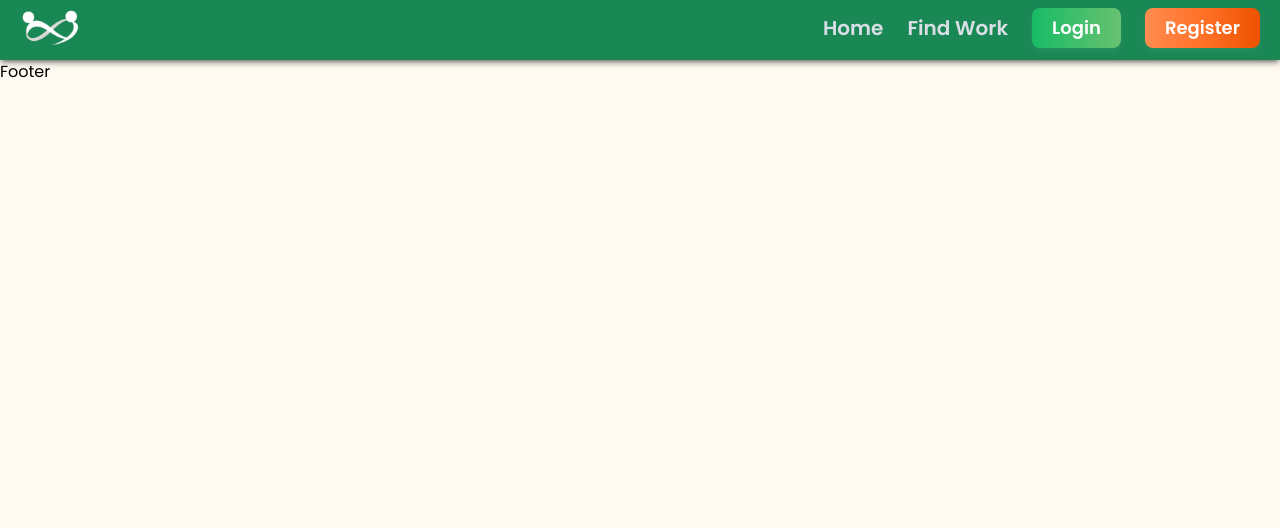
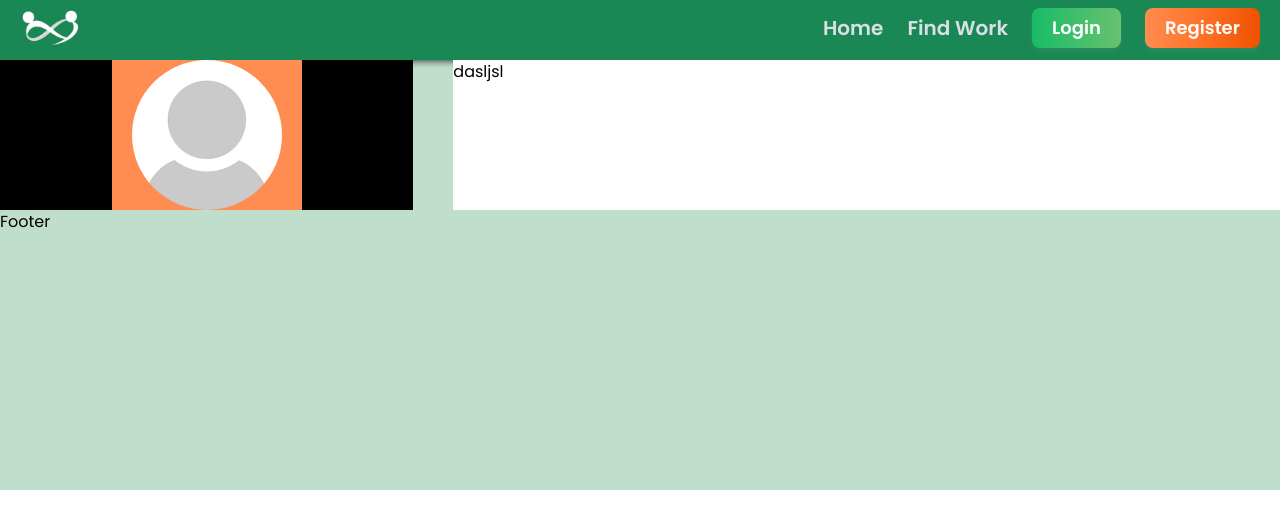
Before and after one commit to HeartLezz7/WorkLink-frontend, a React (Vite) app: page /userProfile/1 in a window 1280 px wide. Shown: the top 528 px of the page. Built offline with nearby package versions, Linux system fonts and the light colour scheme.

Commit message:
start profilePage

```diff
--- a/src/index.css
+++ b/src/index.css
@@ -32,7 +32,7 @@
   body {
     font-family: 'Poppins', sans-serif;
     font-size: 16px;
-    background-color: #fffbf2;
+    background-color: #FFFFFF;
     min-width: 650px;
   }
 
--- a/src/pages/findworkpage/FindWorkPage.jsx
+++ b/src/pages/findworkpage/FindWorkPage.jsx
@@ -4,9 +4,9 @@ import WorkCard from "./WorkCard";
 
 export default function FindWorkPage() {
   return (
-    <>
+    <div>
       <div className="absolute w-full h-[430px] bg-primaryLight z-[-5]"></div>
-      <div className="flex flex-col items-center max-w-[1440px] mx-auto">
+      <div className="flex flex-col items-center max-w-[1440px] mx-auto ">
         <div className="w-full flex flex-col items-center py-[80px]">
           <h4 className="text-textNavy">Welcome to Worklink</h4>
           <TypeTextAnimation />
@@ -20,6 +20,6 @@ export default function FindWorkPage() {
           <WorkCard />
         </div>
       </div>
-    </>
+    </div>
   );
 }
--- a/src/pages/findworkpage/WorkCard.jsx
+++ b/src/pages/findworkpage/WorkCard.jsx
@@ -9,21 +9,21 @@ export default function WorkCard() {
     config: { mass: 5, tension: 500, friction: 80 },
   });
   return (
-    <div className="relative">
+    <div className="relative text-textGrayDark">
       <a.div
         onClick={() => set((state) => !state)}
-        className={`rounded-xl overflow-hidden h-[400px] w-[350px] shadow-lg shadow-darktext/60 absolute cursor-pointer ${
+        className={`rounded-xl overflow-hidden h-[400px] w-[350px] shadow-lg shadow-black/40 absolute cursor-pointer ${
           flipped ? "z-[-5]" : "z-[5]"
         } `}
         style={{ opacity: opacity.to((o) => 1 - o), transform }}
       >
-        <div className="h-[60%]">
+        <div className="h-[60%]  overflow-hidden">
           <img
             src="/workDefault/petcareDefault.png"
-            className="w-full object-contain min-h-0"
+            className=" min-h-full w-full object-cover"
           />
         </div>
-        <div className=" flex flex-col justify-between h-[40%] p-3 bg-whitetext">
+        <div className=" flex flex-col justify-between h-[40%] p-3">
           <p className="text-2xl line-clamp-2">
             Need someone take care my dog 1 day
           </p>
@@ -34,14 +34,14 @@ export default function WorkCard() {
         </div>
       </a.div>
       <a.div
-        className={`rounded-xl overflow-hidden h-[400px] w-[350px] shadow-lg shadow-darktext/60 `}
+        className={`rounded-xl overflow-hidden h-[400px] w-[350px] shadow-lg shadow-black/40 `}
         style={{
           opacity,
           transform,
           rotateY: "-180deg",
         }}
       >
-        <div className="bg-[#ebeaea] flex flex-col justify-between h-full p-3">
+        <div className="bg-textWhite flex flex-col justify-between h-full p-3">
           <div className="flex flex-col justify-start flex-[8] overflow-y-scroll">
             <p className=" text-xl font-semibold pt-1 pb-2">
               Need someone take care my dog 1 day
@@ -74,12 +74,12 @@ export default function WorkCard() {
             </p>
           </div>
           <div className="flex flex-col items-center justify-center gap-2 flex-[2] pt-2">
-            <button className="bg-primary px-5 py-2 text-xl font-semibold rounded-full text-whitetext">
+            <button className="bg-secondary px-5 py-2 text-xl font-semibold rounded-full text-textWhite">
               Sing-Up
             </button>
             <p
               onClick={() => set((state) => !state)}
-              className="text-secondaryDark underline text-lg cursor-pointer"
+              className="text-textGrayDark underline text-lg cursor-pointer"
             >
               Close
             </p>
--- a/src/pages/userprofilepage/ProfilePage.jsx
+++ b/src/pages/userprofilepage/ProfilePage.jsx
@@ -1,3 +1,22 @@
 export default function UserProfilePage() {
-  return <div className="max-w-[1440px] mx-auto"></div>;
+  return (
+    <>
+      <div className="absolute w-full h-[430px] bg-primaryLight z-[-5]"></div>
+      <div className="max-w-[1440px] mx-auto">
+        <div className="flex gap-10">
+          <div className="bg-black flex-[5] flex justify-center">
+            <div className="px-5 bg-secondaryLight">
+              <div className="rounded-full overflow-hidden w-fit">
+                <img
+                  src="/defaultImage.jpg"
+                  className="w-[150px] aspect-square object-cover"
+                />
+              </div>
+            </div>
+          </div>
+          <div className="bg-background flex-[10] w-full">dasljsl</div>
+        </div>
+      </div>
+    </>
+  );
 }
```
Also changed, not shown: public/defaultImage.jpg (added).
